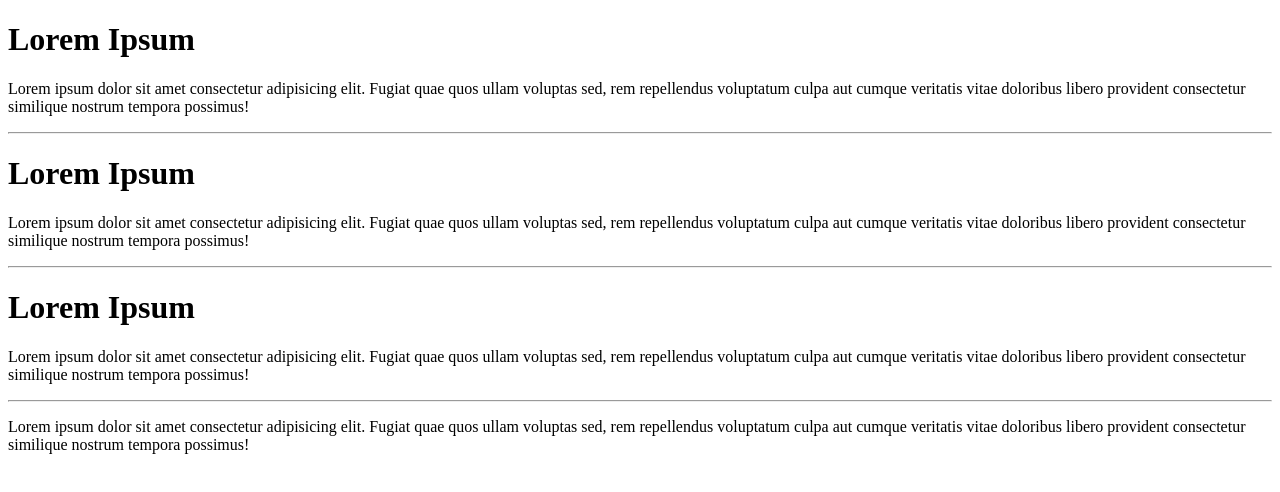
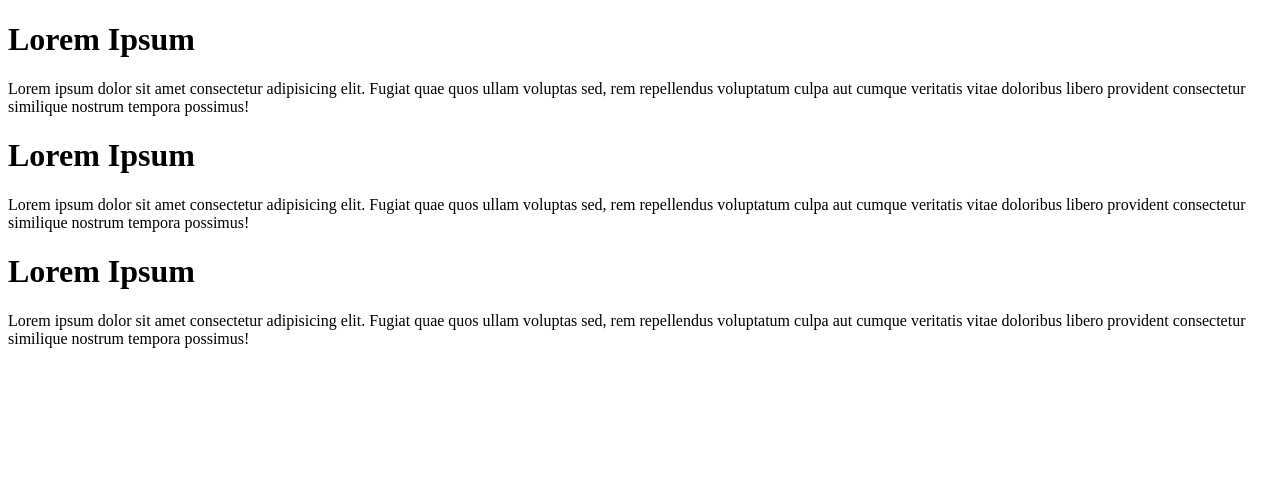
Before and after one commit to asaik7/Zadaca, a plain HTML site: page index.html in a window 1280 px wide. Drawn offline with Linux system fonts and the light colour scheme.

Commit message:
Dodan je novi branch

```diff
--- a/index.html
+++ b/index.html
@@ -10,13 +10,11 @@
     <h1>Lorem Ipsum</h1>
     <p>Lorem ipsum dolor sit amet consectetur adipisicing elit. Fugiat quae quos ullam voluptas sed, rem repellendus voluptatum culpa aut cumque veritatis vitae doloribus libero provident consectetur similique nostrum tempora possimus!</p>
 
-     <hr>
     <h1>Lorem Ipsum</h1>
     <p>Lorem ipsum dolor sit amet consectetur adipisicing elit. Fugiat quae quos ullam voluptas sed, rem repellendus voluptatum culpa aut cumque veritatis vitae doloribus libero provident consectetur similique nostrum tempora possimus!</p>
-     <hr>
+
     <h1>Lorem Ipsum</h1>
     <p>Lorem ipsum dolor sit amet consectetur adipisicing elit. Fugiat quae quos ullam voluptas sed, rem repellendus voluptatum culpa aut cumque veritatis vitae doloribus libero provident consectetur similique nostrum tempora possimus!</p>
-     <hr>
-      <p>Lorem ipsum dolor sit amet consectetur adipisicing elit. Fugiat quae quos ullam voluptas sed, rem repellendus voluptatum culpa aut cumque veritatis vitae doloribus libero provident consectetur similique nostrum tempora possimus!</p>
+
 </body>
 </html>
```
